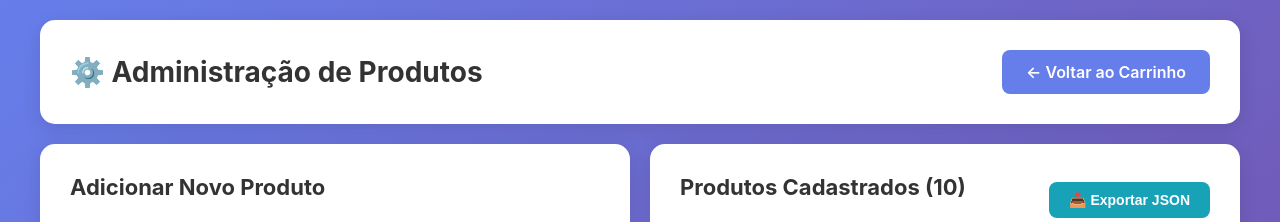
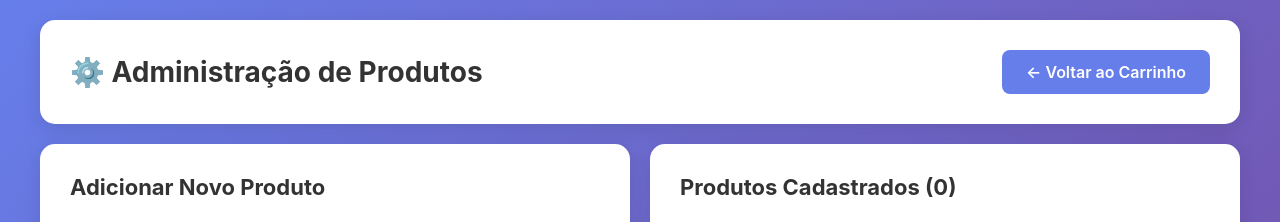
Before and after one commit to Juanpablozim/zeroqueue, a plain HTML site: page pages/products.html in a window 1280 px wide. Shown: the top 222 px of the page. Drawn offline with Linux system fonts and the light colour scheme.

Commit message:
front-end v0.0.1

```diff
--- a/pages/products.html
+++ b/pages/products.html
@@ -102,7 +102,6 @@
             <div class="products-section">
                 <div class="section-header">
                     <h2>Produtos Cadastrados (<span id="productCount">0</span>)</h2>
-                    <button class="btn-export" id="btnExport">📥 Exportar JSON</button>
                 </div>
 
                 <div class="search-box">
```
